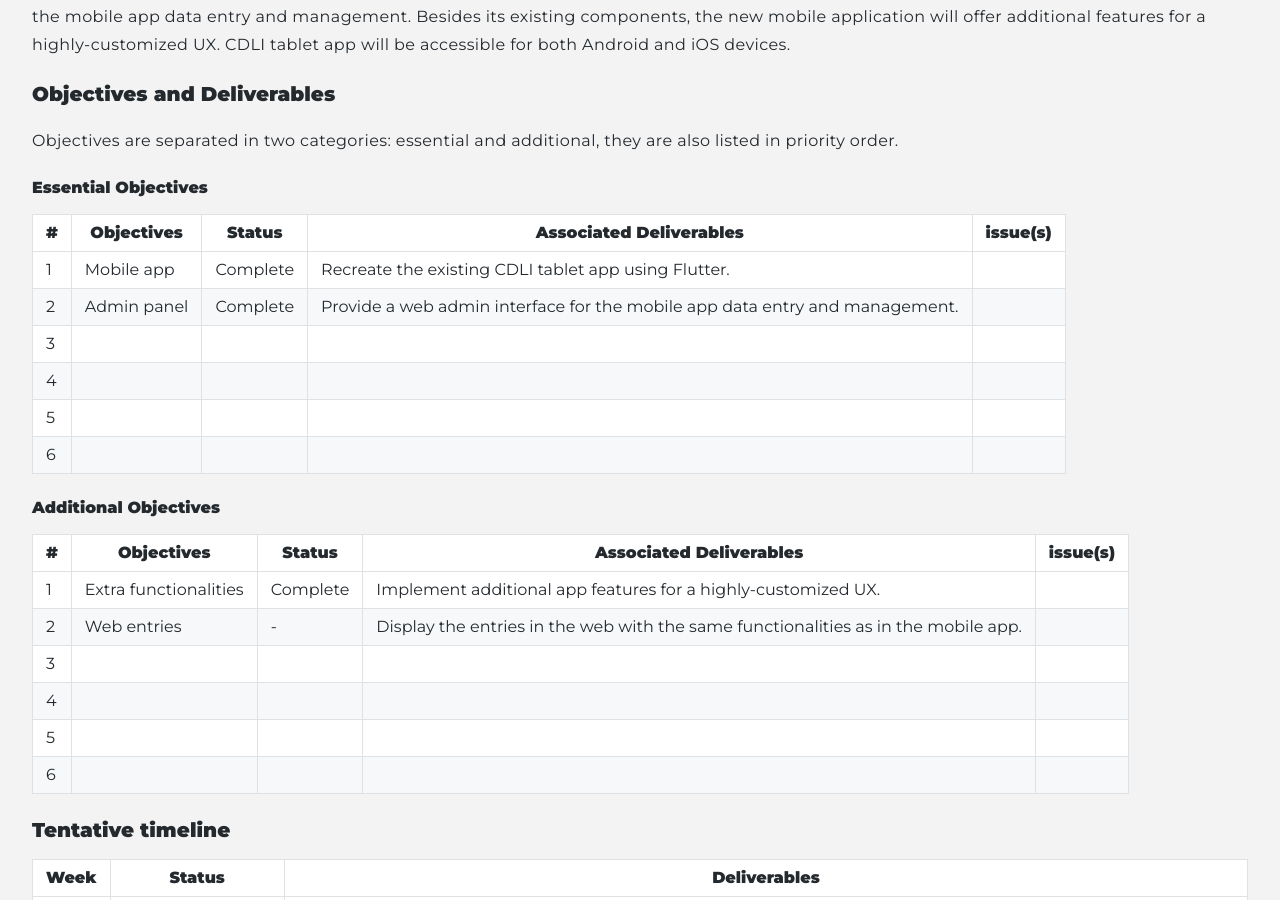
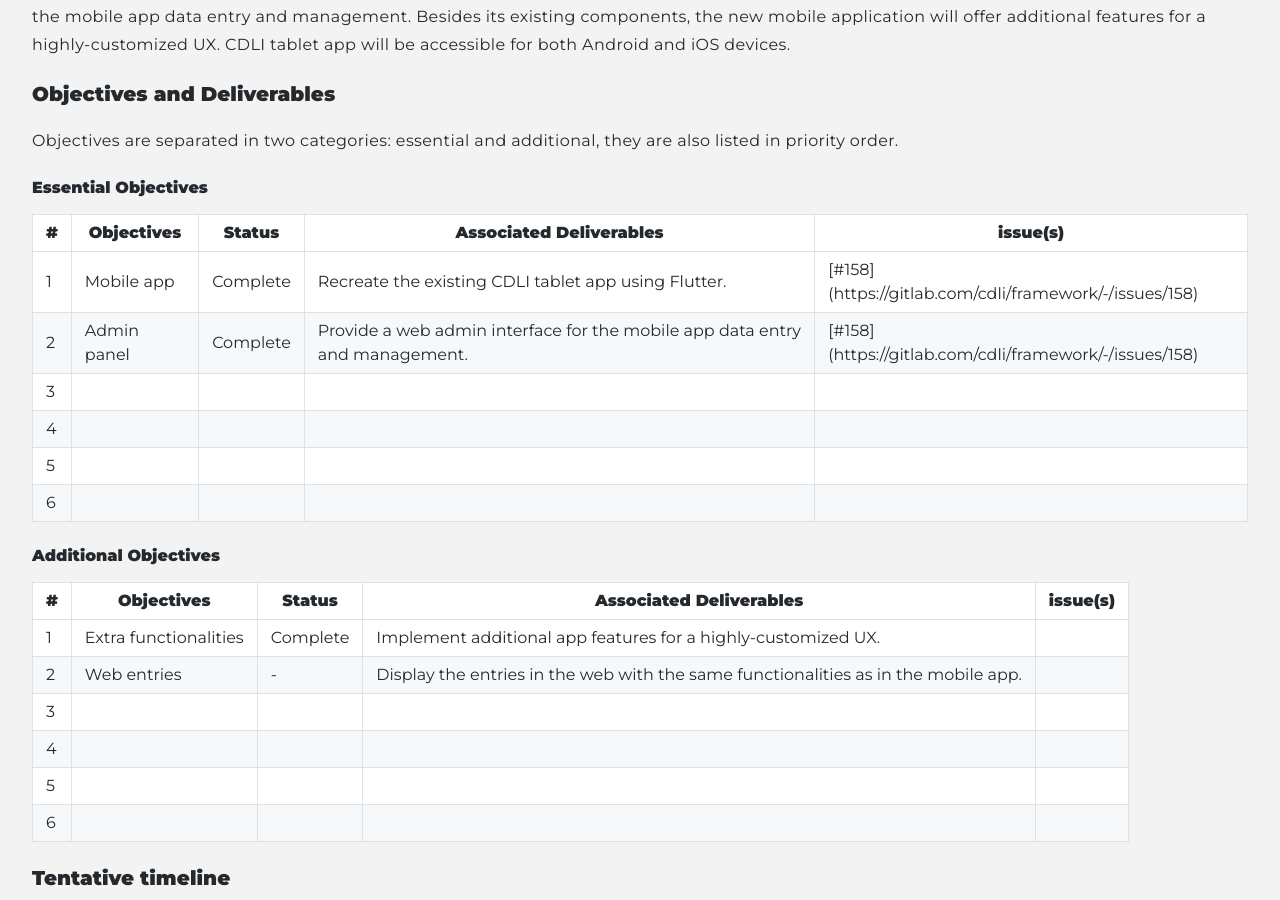
Before and after one commit to cdli-gh/blog, a Jekyll site: the page built from _blog/gsoc20/mobile_app/index.md, in a window 1280 px wide and 900 px high, scrolled down 495 px. Built offline with Jekyll 4.4.1, drawn with Linux system fonts in a browser that asks for light colours; Markdown is read by kramdown in place of the engine named in the settings.

Commit message:
Update index.md

```diff
--- a/_blog/gsoc20/mobile_app/index.md
+++ b/_blog/gsoc20/mobile_app/index.md
@@ -17,8 +17,8 @@ Objectives are separated in two categories: essential and additional, they are a
 
 |\#|Objectives|Status|Associated Deliverables|issue(s)|
 |---	|---	|---	|---	|---	|
-|1   	|Mobile app   	|Complete   	|Recreate the existing CDLI tablet app using Flutter.   	|   	|
-|2   	|Admin panel   	|Complete   	|Provide a web admin interface for the mobile app data entry and management.   	|   	|
+|1   	|Mobile app   	|Complete   	|Recreate the existing CDLI tablet app using Flutter.   	|[#158] (https://gitlab.com/cdli/framework/-/issues/158)   	|
+|2   	|Admin panel   	|Complete   	|Provide a web admin interface for the mobile app data entry and management.   	|[#158] (https://gitlab.com/cdli/framework/-/issues/158)   	|
 |3   	|   	|   	|   	|   	|
 |4   	|   	|   	|   	|   	|
 |5   	|   	|   	|   	|   	|
```
